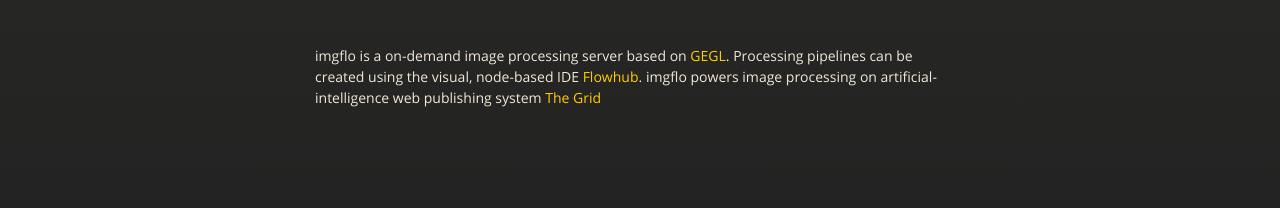
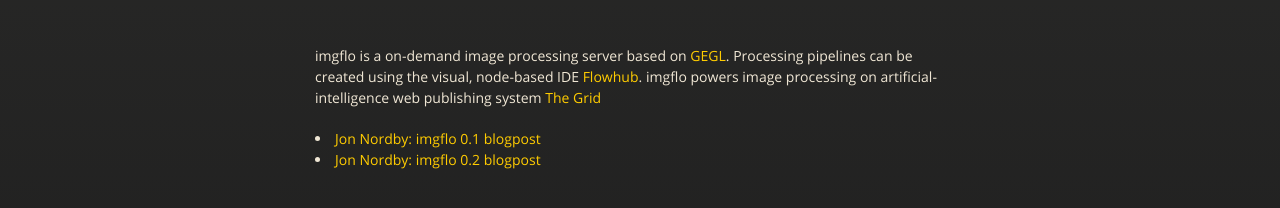
Before and after one commit to imgflo/imgflo, a plain HTML site: page index.html in a window 1280 px wide. Shown: the part 226-434 px from the top of the page. Drawn offline with nearby package versions, Linux system fonts and the light colour scheme.

Commit message:
Add links to blogposts

```diff
--- a/index.html
+++ b/index.html
@@ -43,6 +43,13 @@
 Processing pipelines can be created using the visual, node-based IDE <a href="https://flowhub.io">Flowhub</a>.
 
 imgflo powers image processing on artificial-intelligence web publishing system <a href="https://thegrid.io">The Grid</a>   </p>
+
+      <li>
+        <a href="http://www.jonnor.com/2014/04/imgflo-0-1-an-image-processing-server-and-flowhub-runtime/">Jon Nordby: imgflo 0.1 blogpost</a>
+      </li>
+      <li>
+        <a href="http://www.jonnor.com/2014/11/imgflo-0-2-the-grid-launched/">Jon Nordby: imgflo 0.2 blogpost</a>
+      </li>
       </section>
 
     </div>
```
